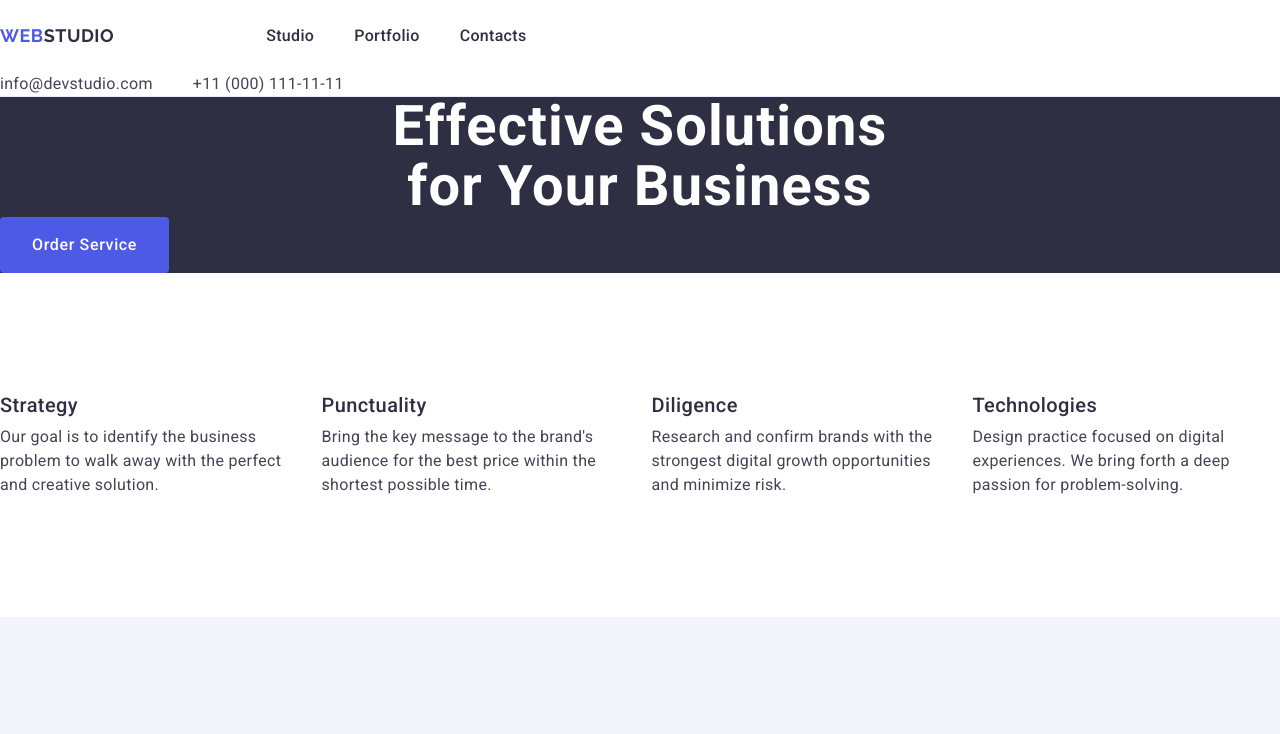
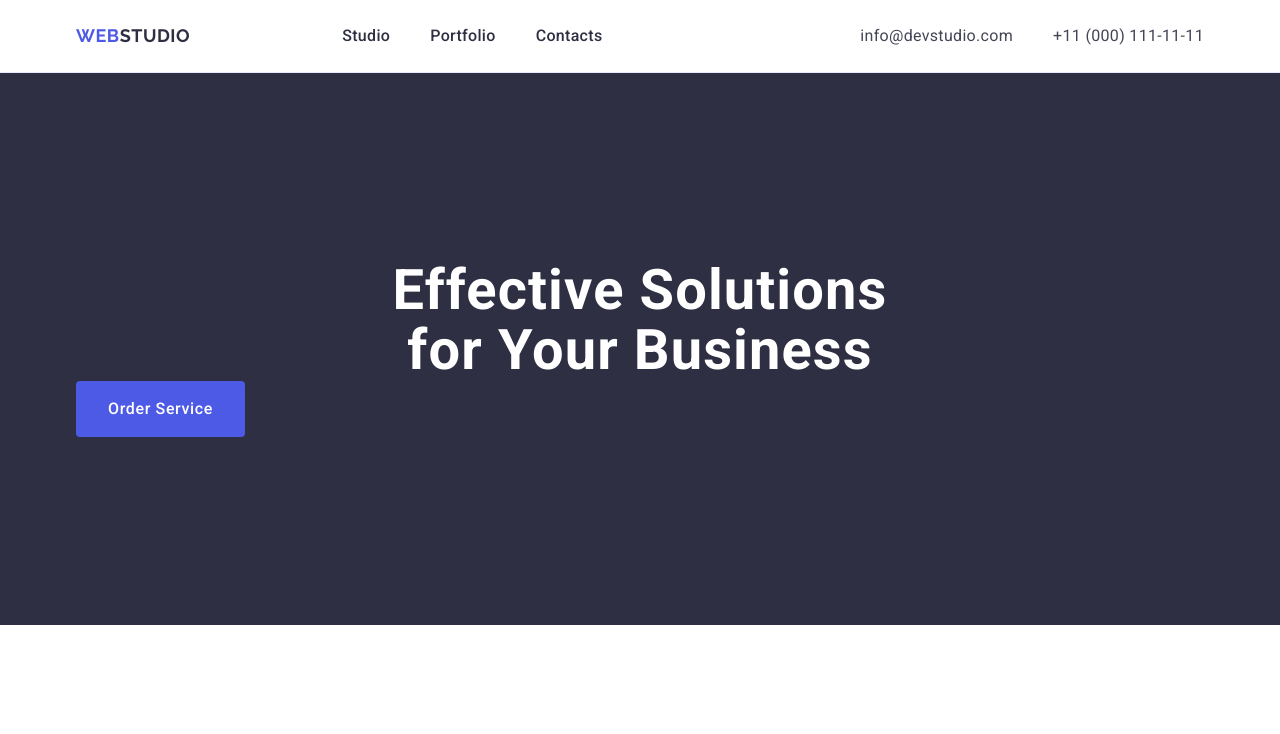
Before and after one commit to VadymNenko/goit-markup-hw-03, a plain HTML site: page index.html in a window 1280 px wide. Shown: the top 734 px of the page. Drawn offline with nearby package versions, Linux system fonts and the light colour scheme.

Commit message:
Add files via upload

```diff
--- a/css/style.css
+++ b/css/style.css
@@ -33,8 +33,8 @@ body {
   background-color: #ffffff;
 }
 
-.conteiner {
-  width: 1158px;
+.container {
+  max-width: 1158px;
   padding: 0 15px 0 15px;
   margin: 0 auto;
 }
@@ -50,7 +50,7 @@ a {
   border-bottom: 1px solid #e7e9fc;
 }
 
-.header-container {
+.header .container {
   display: flex;
   align-items: center;
   justify-content: space-between;
@@ -125,8 +125,7 @@ a {
 /*  HERO */
 
 .hero-section {
-  padding-top: 188px 0;
-  padding-bottom: 188px 0;
+  padding: 188px 0;
   text-align: center;
   background-color: #2e2f42;
   color: #ffffff;
@@ -149,7 +148,6 @@ a {
   height: 56px;
   border: none;
   background-color: #4d5ae5;
-  padding: 16px 32px;
   border-radius: 4px;
   font-weight: 500;
   letter-spacing: 0.04em;
@@ -238,7 +236,7 @@ a {
   border-radius: 0 0 4px 4px;
   padding-bottom: 32px;
   text-align: center;
-  width: calc((100% - 3 * 24px) / 24px);
+  width: calc((100% - 3 * 24px) / 4px);
 }
 
 .team-photo {
@@ -321,7 +319,8 @@ a {
 .portfolio-list {
   display: flex;
   flex-wrap: wrap;
-  gap: 48px 24px;
+  row-gap: 48px;
+  column-gap: 24px;
   padding: 0;
   margin: 0;
 }
--- a/index.html
+++ b/index.html
@@ -19,7 +19,7 @@
 
   <body>
     <!-- HEADER -->
-    <header class="header header-container">
+    <header class="header">
       <div class="container">
         <nav class="nav">
           <a href="./index.html" class="logo"
```
